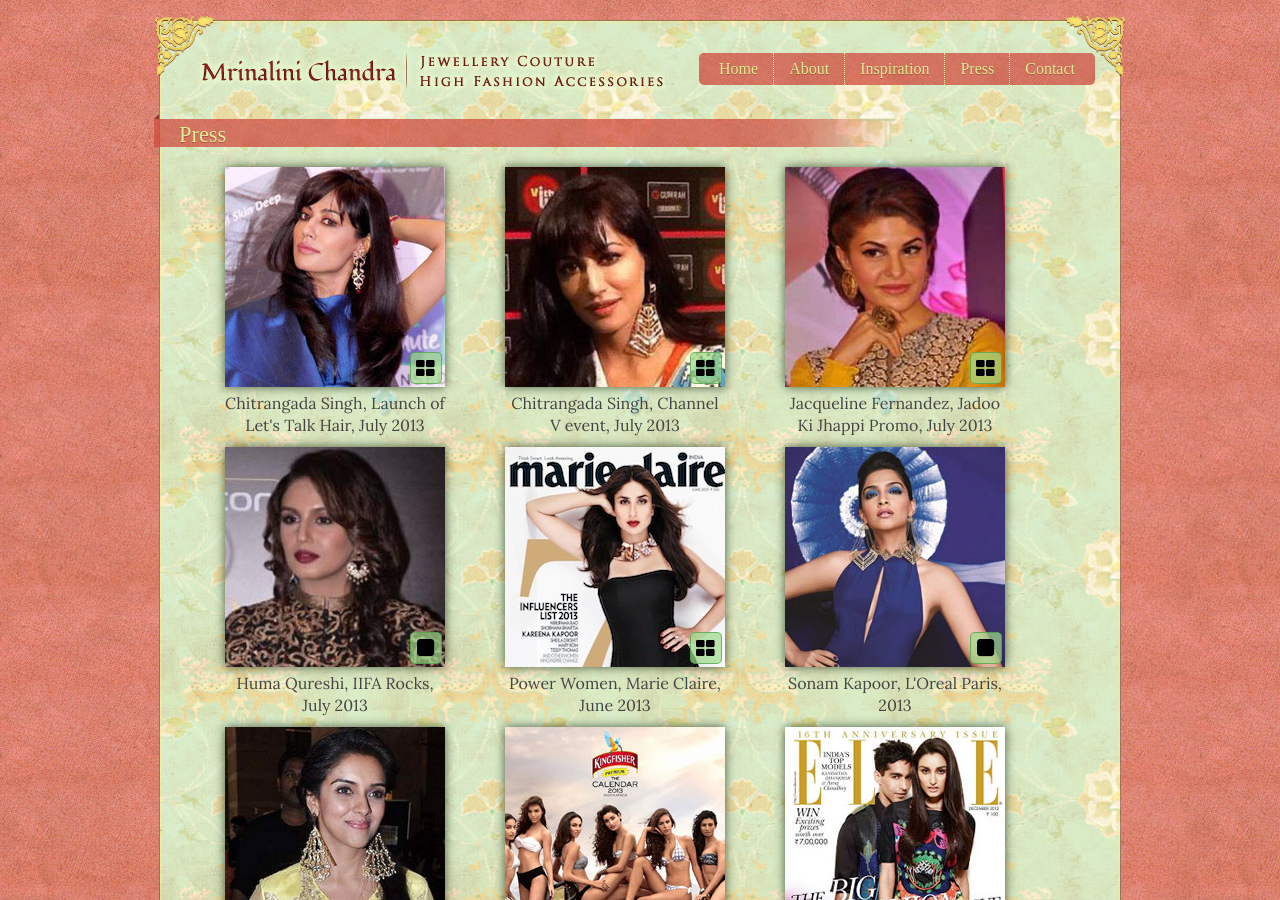
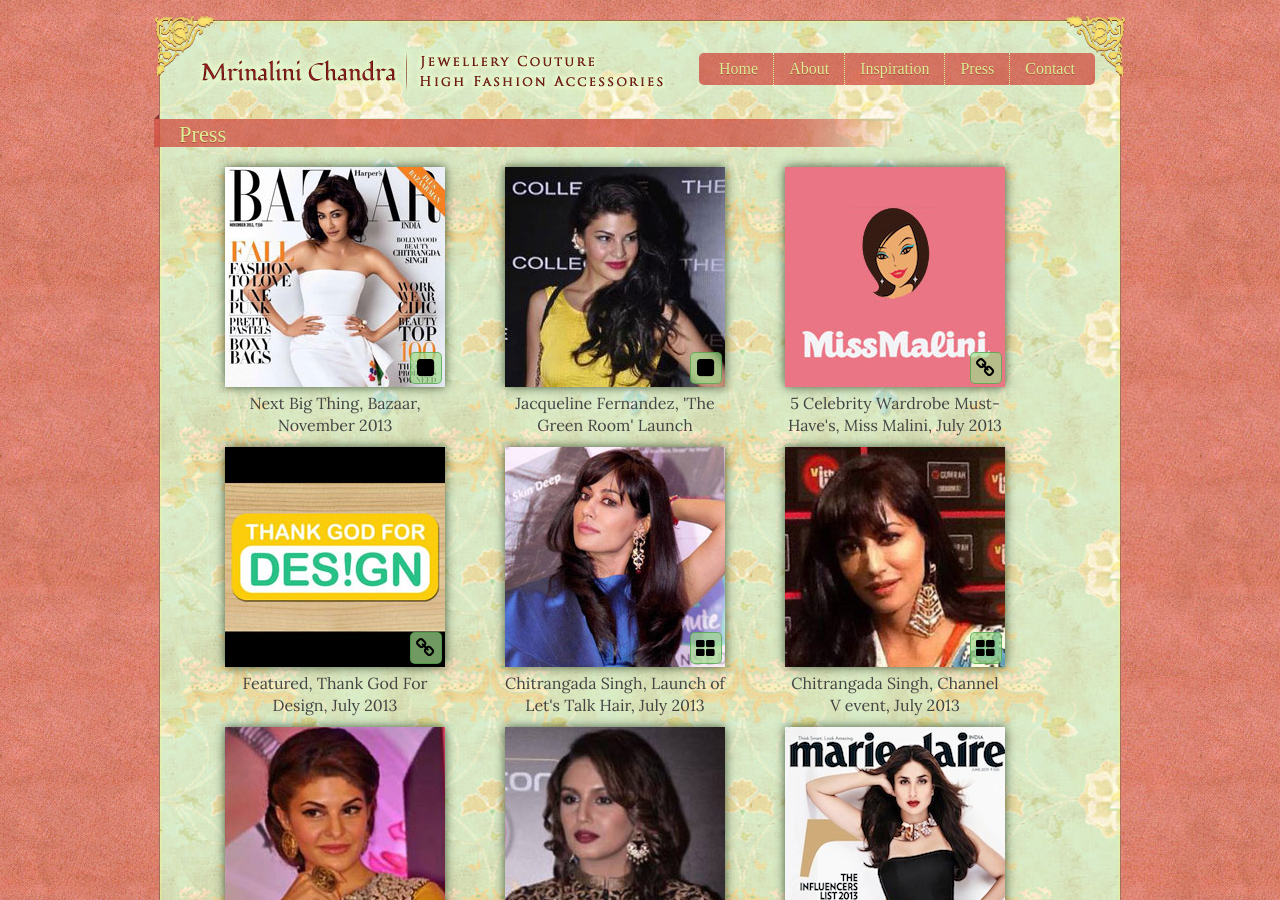
Before and after one commit to mrinalini/mrinalini.github.com, a Jekyll site: the page built from press.html, in a window 1280 px wide and 900 px high. Built offline with Jekyll 4.4.1, drawn with Linux system fonts in a browser that asks for light colours; nearby versions of some CDN libraries; some web fonts are replaced.

Commit message:
Making the site current in terms of press releases.

```diff
--- a/press.html
+++ b/press.html
@@ -3,6 +3,33 @@
 top_title: Press
 title: Press
 entries:
+
+  - type: single
+    name: nbtbazaar-2013
+    cover: nbtbazaar-cover.jpg
+    text: Next Big Thing, Bazaar, November 2013
+    image: nextbigthing.jpg
+    caption: Mrinalini Chandra featured in the Bazaar Magazine as one of the next big jewellers to look out for!
+
+  - type: single
+    name: jacqueline2-2013
+    cover: jacqueline2-cover.jpg
+    text: Jacqueline Fernandez, 'The Green Room' Launch
+    image: jacqueline-full.jpg
+    caption: Stunning Jacqueline Fernandez in our handcrafted Silver Jewellery at the launch of India’s first Fashion Art Book titled ‘The Green Room’ by The Collective.
+
+  - type: external
+    name: missm-2013
+    cover: missm-cover.jpg
+    text: 5 Celebrity Wardrobe Must-Have's, Miss Malini, July 2013
+    url: http://m.missmalini.com/2013/07/17/wip-20/
+
+  - type: external
+    name: tgfd-2013
+    cover: tgfd-cover.jpg
+    text: Featured, Thank God For Design, July 2013
+    url: https://www.facebook.com/photo.php?fbid=482574041829781&amp;set=a.301890279898159.77930.282825908471263&amp;type=1
+
   - type: multiple
     name: chitrangada-2013
     cover: chitrangada-cover.jpg
```
Also changed, not shown: images/press/jacqueline2-2013/jacqueline-full.jpg (added), images/press/jacqueline2-2013/jacqueline2-cover.jpg (added), images/press/missm-2013/missm-cover.jpg (added), images/press/nbtbazaar-2013/nbtbazaar-cover.jpg (added), images/press/nbtbazaar-2013/nextbigthing.jpg (added), images/press/tgfd-2013/tgfd-cover.jpg (added).
